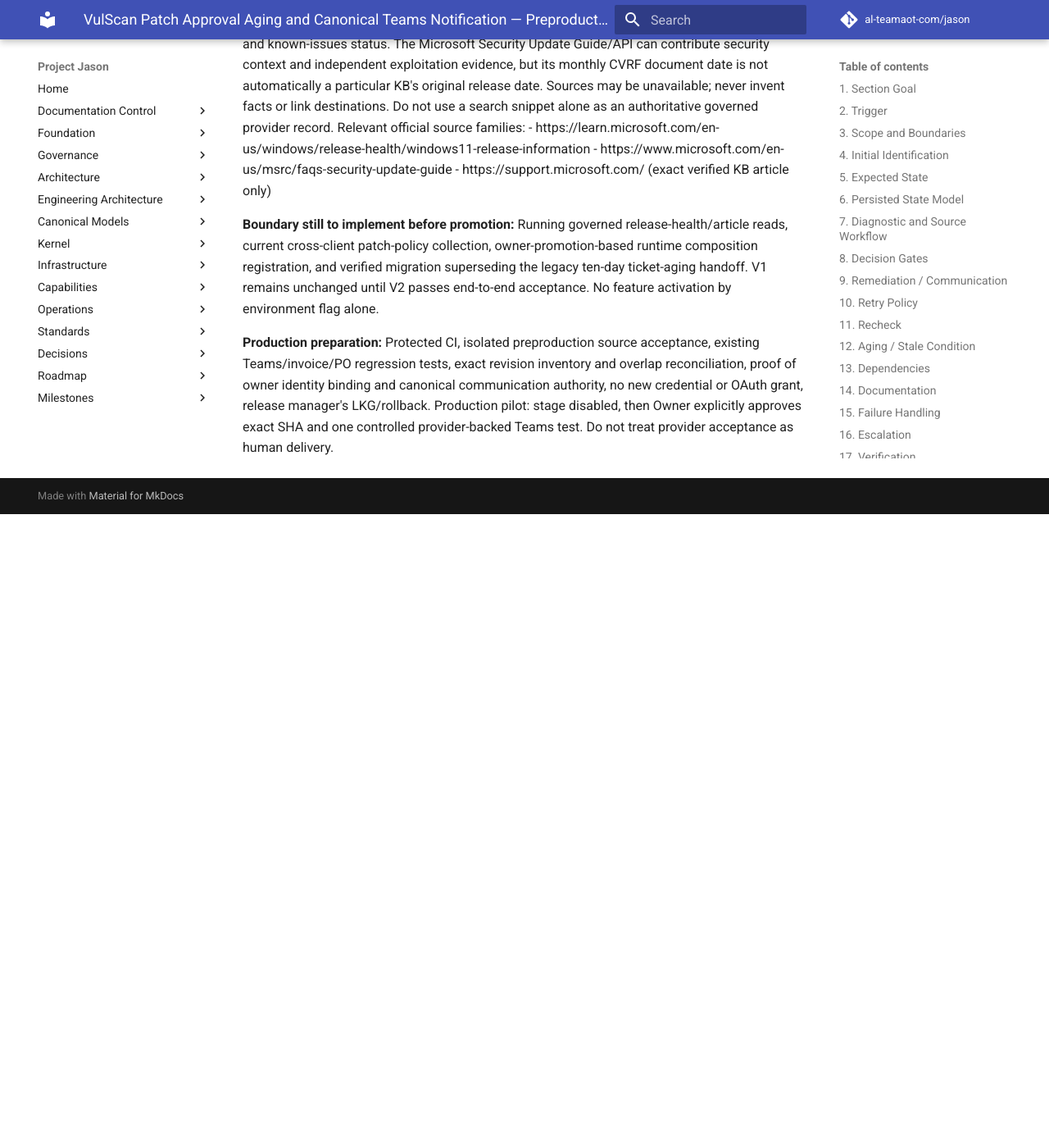
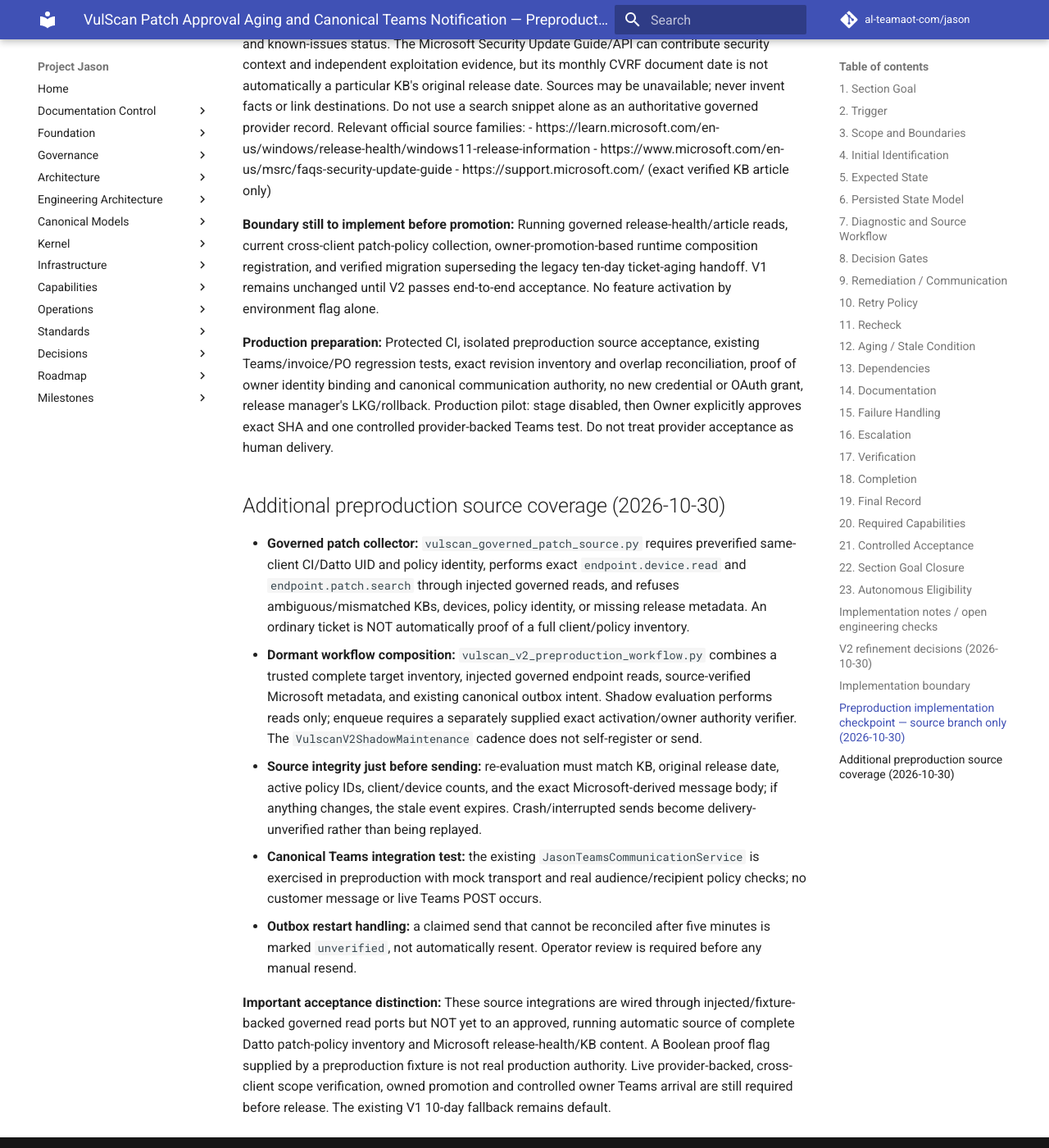
Before and after one commit to al-teamaot-com/jason, an MkDocs documentation site: the page built from docs/playbooks/Jason-VulScan-Patch-Approval-Aging-Teams-DRAFT.md, in a window 1280 px wide and 1400 px high, scrolled down 7377 px. Shown: the whole window at 82% size. Built offline with MkDocs 1.6.1 and Material for MkDocs 9.7.7, drawn with Linux system fonts in a browser that asks for light colours; comment, search, counter and statistics services are not loaded; before the commit the page ends 8004 px from its top, so only the background shows below that.

Commit message:
docs: clarify V2 shadow integration, live evidence gaps and restart-safe delivery

```diff
--- a/docs/playbooks/Jason-VulScan-Patch-Approval-Aging-Teams-DRAFT.md
+++ b/docs/playbooks/Jason-VulScan-Patch-Approval-Aging-Teams-DRAFT.md
@@ -134,3 +134,13 @@
 **Boundary still to implement before promotion:** Running governed release-health/article reads, current cross-client patch-policy collection, owner-promotion-based runtime composition registration, and verified migration superseding the legacy ten-day ticket-aging handoff. V1 remains unchanged until V2 passes end-to-end acceptance. No feature activation by environment flag alone.
 
 **Production preparation:** Protected CI, isolated preproduction source acceptance, existing Teams/invoice/PO regression tests, exact revision inventory and overlap reconciliation, proof of owner identity binding and canonical communication authority, no new credential or OAuth grant, release manager's LKG/rollback. Production pilot: stage disabled, then Owner explicitly approves exact SHA and one controlled provider-backed Teams test. Do not treat provider acceptance as human delivery.
+
+
+## Additional preproduction source coverage (2026-10-30)
+- **Governed patch collector:** `vulscan_governed_patch_source.py` requires preverified same-client CI/Datto UID and policy identity, performs exact `endpoint.device.read` and `endpoint.patch.search` through injected governed reads, and refuses ambiguous/mismatched KBs, devices, policy identity, or missing release metadata. An ordinary ticket is NOT automatically proof of a full client/policy inventory.
+- **Dormant workflow composition:** `vulscan_v2_preproduction_workflow.py` combines a trusted complete target inventory, injected governed endpoint reads, source-verified Microsoft metadata, and existing canonical outbox intent. Shadow evaluation performs reads only; enqueue requires a separately supplied exact activation/owner authority verifier. The `VulscanV2ShadowMaintenance` cadence does not self-register or send.
+- **Source integrity just before sending:** re-evaluation must match KB, original release date, active policy IDs, client/device counts, and the exact Microsoft-derived message body; if anything changes, the stale event expires. Crash/interrupted sends become delivery-unverified rather than being replayed.
+- **Canonical Teams integration test:** the existing `JasonTeamsCommunicationService` is exercised in preproduction with mock transport and real audience/recipient policy checks; no customer message or live Teams POST occurs.
+- **Outbox restart handling:** a claimed send that cannot be reconciled after five minutes is marked `unverified`, not automatically resent. Operator review is required before any manual resend.
+
+**Important acceptance distinction:** These source integrations are wired through injected/fixture-backed governed read ports but NOT yet to an approved, running automatic source of complete Datto patch-policy inventory and Microsoft release-health/KB content. A Boolean proof flag supplied by a preproduction fixture is not real production authority. Live provider-backed, cross-client scope verification, owned promotion and controlled owner Teams arrival are still required before release. The existing V1 10-day fallback remains default.
```
